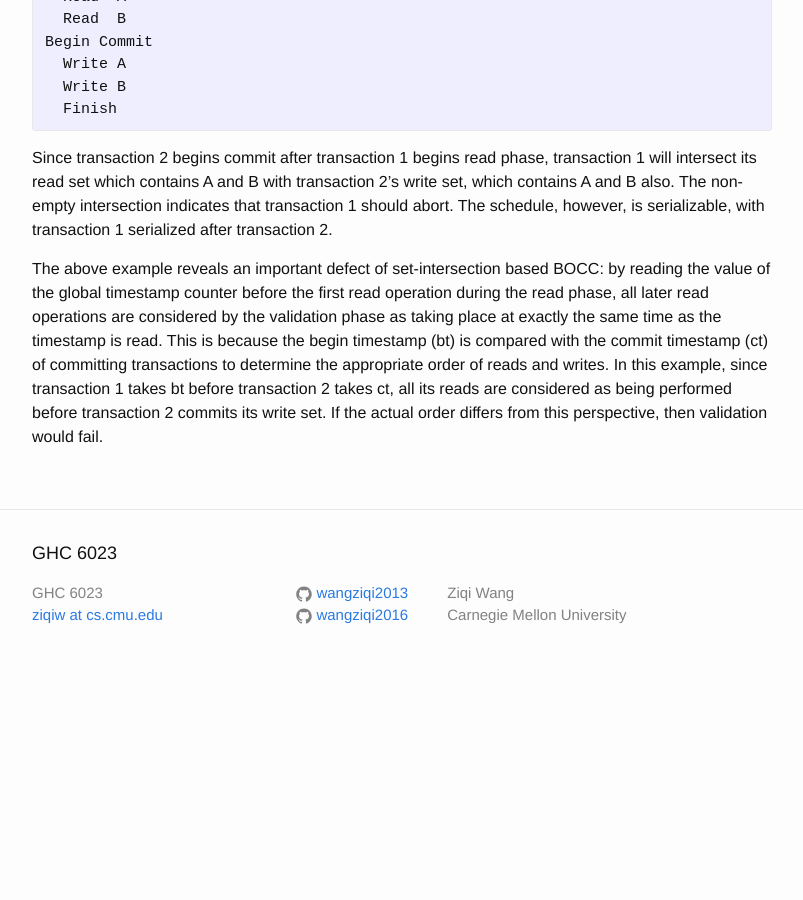
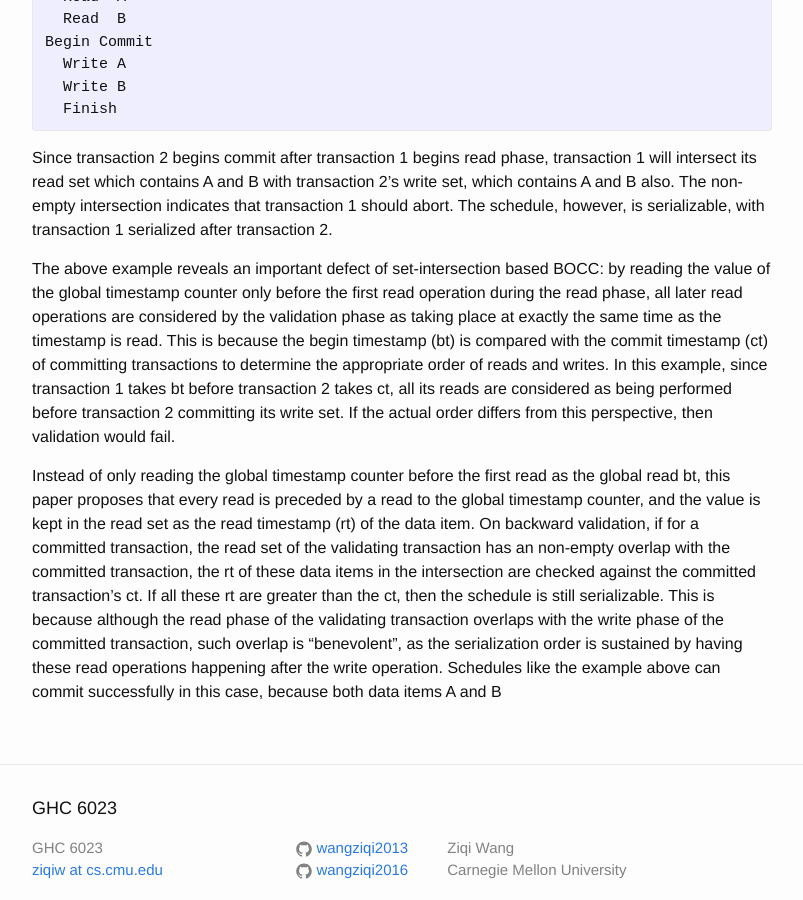
Before and after one commit to wangziqi2013/wangziqi2013.github.io, a Jekyll site: the page built from _posts/2018-04-04-cc-in-dbms-a-step-towards-the-integration-of-occ-and-locking.markdown, in a window 1280 px wide and 900 px high, scrolled down 1185 px. Shown: the whole window, without its empty margins (238-1041 px from the left). Built offline with Jekyll 4.4.1, drawn with Linux system fonts in a browser that asks for light colours; before the commit the page ends 1872 px from its top, so only the background shows below that.

Commit message:
Working on solution

```diff
--- a/_posts/2018-04-04-cc-in-dbms-a-step-towards-the-integration-of-occ-and-locking.markdown
+++ b/_posts/2018-04-04-cc-in-dbms-a-step-towards-the-integration-of-occ-and-locking.markdown
@@ -53,9 +53,20 @@ intersection indicates that transaction 1 should abort. The schedule, however, i
 transaction 1 serialized after transaction 2.
 
 The above example reveals an important defect of set-intersection based BOCC: by reading the value of the global
-timestamp counter before the first read operation during the read phase, all later read operations are
+timestamp counter only before the first read operation during the read phase, all later read operations are
 considered by the validation phase as taking place at exactly the same time as the timestamp is read.
 This is because the begin timestamp (bt) is compared with the commit timestamp (ct) of committing transactions to
 determine the appropriate order of reads and writes. In this example, since transaction 1 takes bt
 before transaction 2 takes ct, all its reads are considered as being performed before transaction 2
-commits its write set. If the actual order differs from this perspective, then validation would fail.
+committing its write set. If the actual order differs from this perspective, then validation would fail.
+
+Instead of only reading the global timestamp counter before the first read as the global read bt, this
+paper proposes that every read is preceded by a read to the global timestamp counter, and the value is
+kept in the read set as the read timestamp (rt) of the data item. On backward validation, if for a committed transaction,
+the read set of the validating transaction has an non-empty overlap with the committed transaction,
+the rt of these data items in the intersection are checked against the committed transaction's ct. If
+all these rt are greater than the ct, then the schedule is still serializable. This is because although
+the read phase of the validating transaction overlaps with the write phase of the committed transaction,
+such overlap is "benevolent", as the serialization order is sustained by having these read
+operations happening after the write operation. Schedules like the example above can commit successfully
+in this case, because both data items A and B
```
